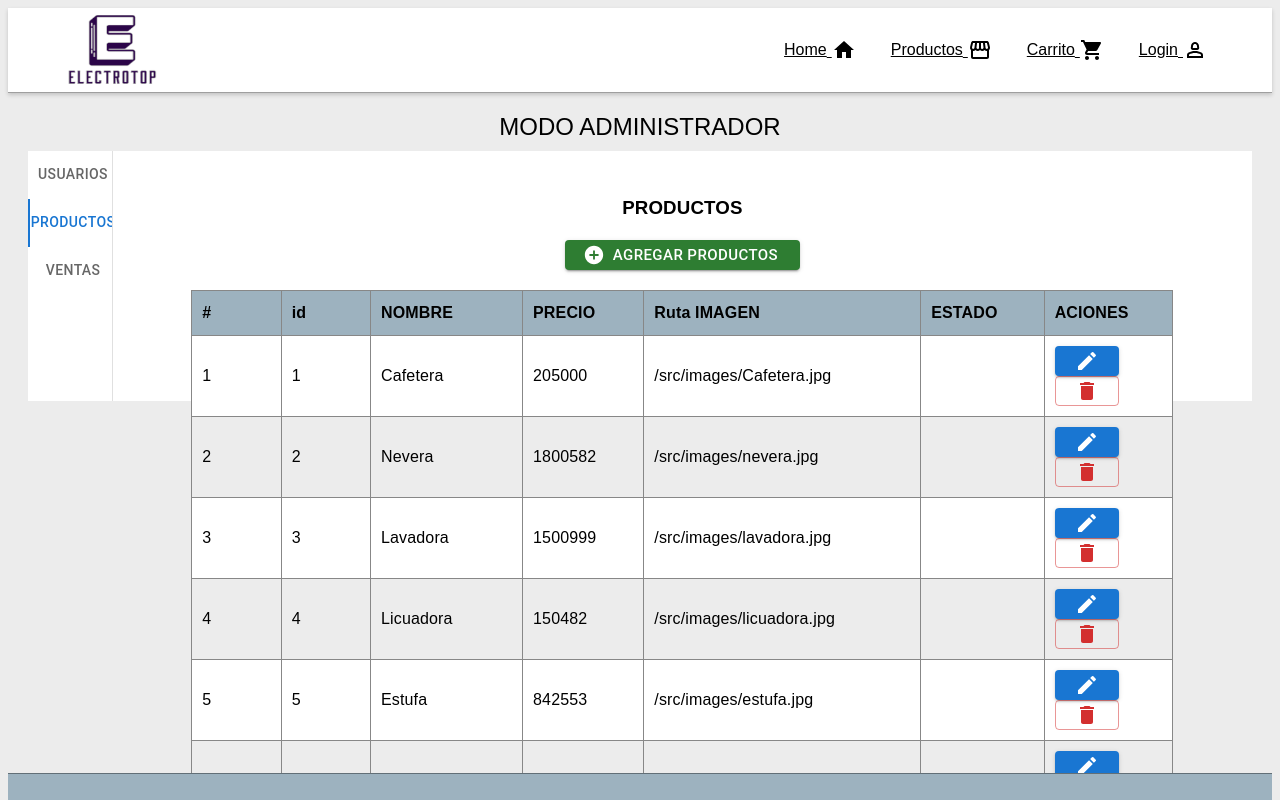
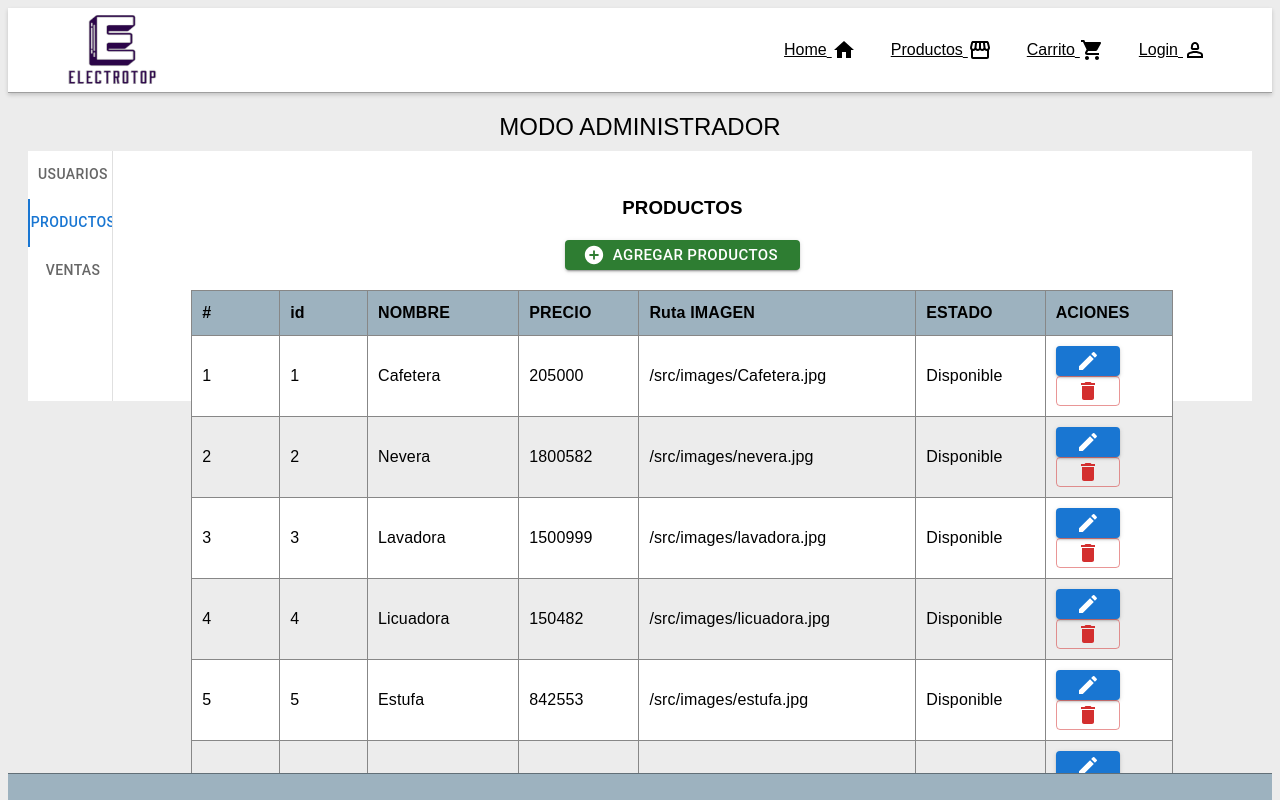
Before and after one commit to TaliaHenao6/EjercicioCarrito, a React (Vite) app in the folder EjercicioCarrito/: page /Admin in a window 1280 px wide. Both pictures are taken after a click on the tab "PRODUCTOS". Shown: the top 800 px of the page. Built offline with nearby package versions, Linux system fonts and the light colour scheme; data requests are answered from the project's data file.

Commit message:
Estado de  productos

```diff
--- a/EjercicioCarrito/src/componentes/admin/Productos2.jsx
+++ b/EjercicioCarrito/src/componentes/admin/Productos2.jsx
@@ -62,12 +62,18 @@ const Productos2 = () => {
               {/* <img src={producto.image} alt="" /> */}
               {producto.image}
             </td>
-            <td>{producto.estado}</td>
+            {producto.visible == true ? <td>Disponible</td> : <th>No Disponible</th>}
+
             <td className="">
               <Button variant="contained" size="small">
                 <Edit />
               </Button>
-              <Button variant="outlined" size="small" color="error" onClick={()=> disableProduct(producto.id)}>
+              <Button
+                variant="outlined"
+                size="small"
+                color="error"
+                onClick={() => disableProduct(producto.id)}
+              >
                 <Delete />{" "}
               </Button>
             </td>
```
